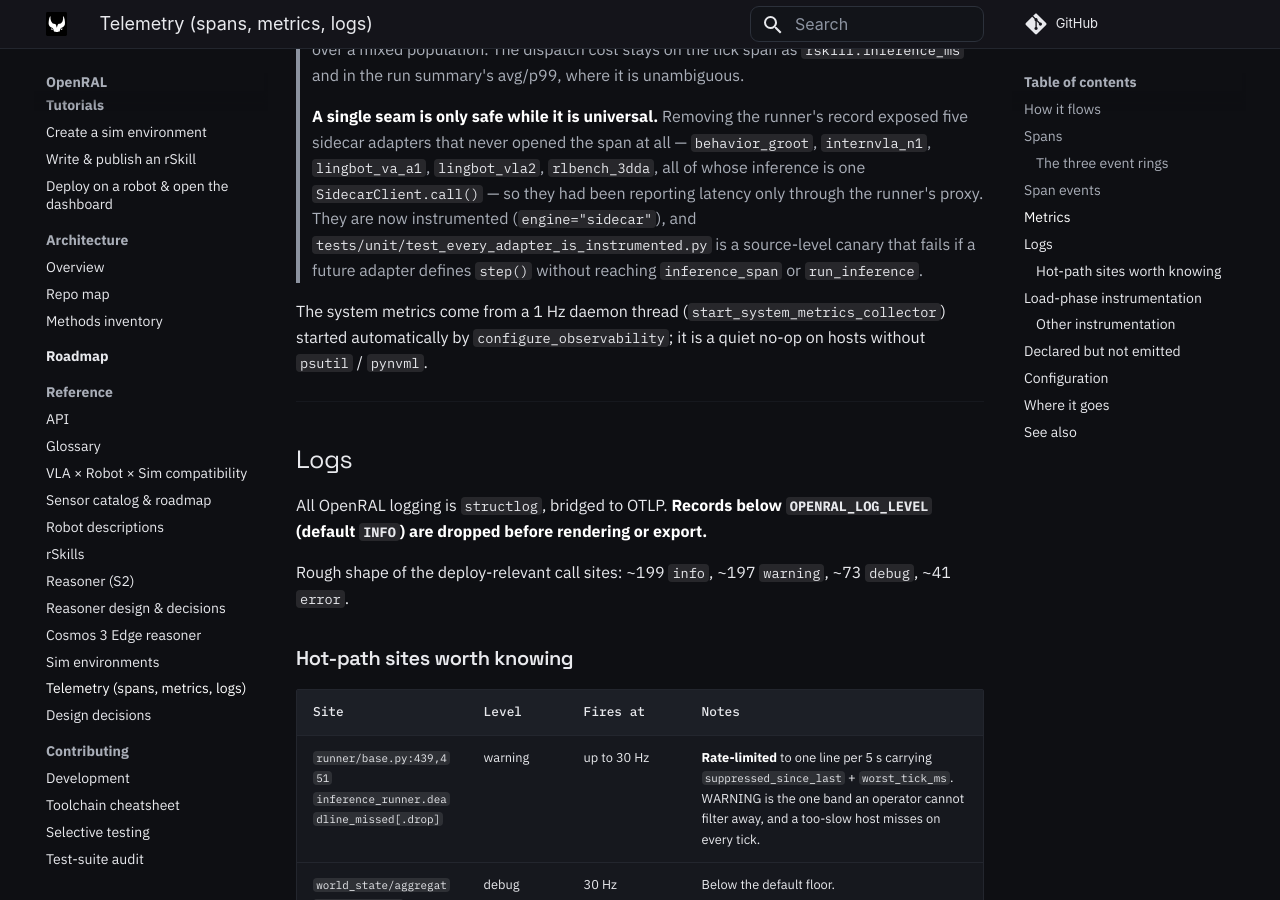
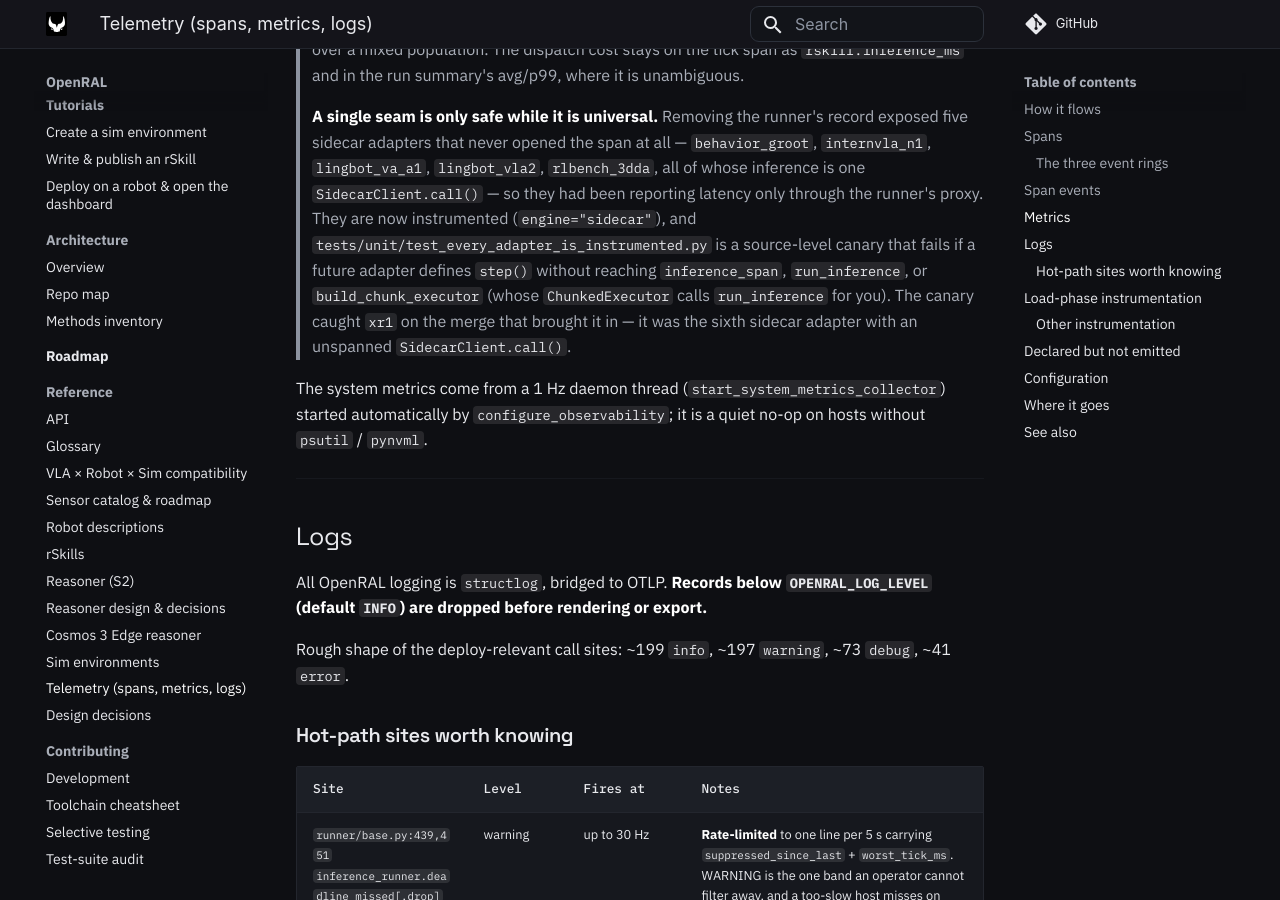
Before and after one commit to OpenRAL/openral, an MkDocs documentation site: the page built from docs/reference/telemetry.md, in a window 1280 px wide and 900 px high, scrolled down 7750 px. Built offline with MkDocs 1.6.1 and Material for MkDocs 9.7.7, drawn with Linux system fonts in a browser that asks for light colours; comment, search, counter and statistics services are not loaded.

Commit message:
fix(test): the instrumentation canary missed the chunk-executor seam route
a303f45 routed six in-process adapters (gr00t, molmoact2, openvla, pi05,
smolvla, xvla) through `build_chunk_executor`, whose `ChunkedExecutor._forward`
calls `run_inference` — and therefore opens `inference_span` — for them. The
canary only recognised a bare `inference_span` / `run_inference` call by name,
so it reported gr00t / molmoact2 / openvla as uninstrumented gaps they are not:
three false reds guarding a property that already held.

Widen _SEAM_NAMES to the third route rather than exempting the adapters, so a
genuinely unspanned adapter still fails. Verified it still bites: xr1.py (see
the following commit) failed this canary before its span was added and passes
after.

How tested: tests/unit/test_every_adapter_is_instrumented.py 17 passed
(was 3 failed / 14 passed).

Signed-off-by: Adrian Llopart <adrianllopart@gmail.com>

```diff
--- a/docs/reference/telemetry.md
+++ b/docs/reference/telemetry.md
@@ -181,7 +181,10 @@
 > instrumented (`engine="sidecar"`), and
 > `tests/unit/test_every_adapter_is_instrumented.py` is a source-level canary
 > that fails if a future adapter defines `step()` without reaching
-> `inference_span` or `run_inference`.
+> `inference_span`, `run_inference`, or `build_chunk_executor` (whose
+> `ChunkedExecutor` calls `run_inference` for you). The canary caught `xr1`
+> on the merge that brought it in — it was the sixth sidecar adapter with an
+> unspanned `SidecarClient.call()`.
 
 The system metrics come from a 1 Hz daemon thread
 (`start_system_metrics_collector`) started automatically by
```
Also changed, not shown: 1 other file.
